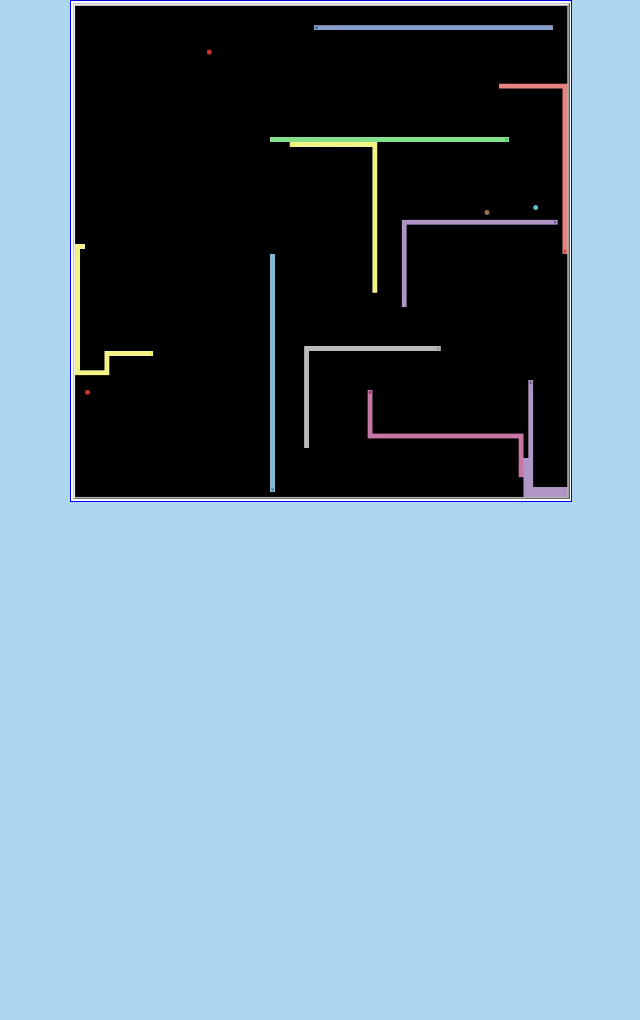
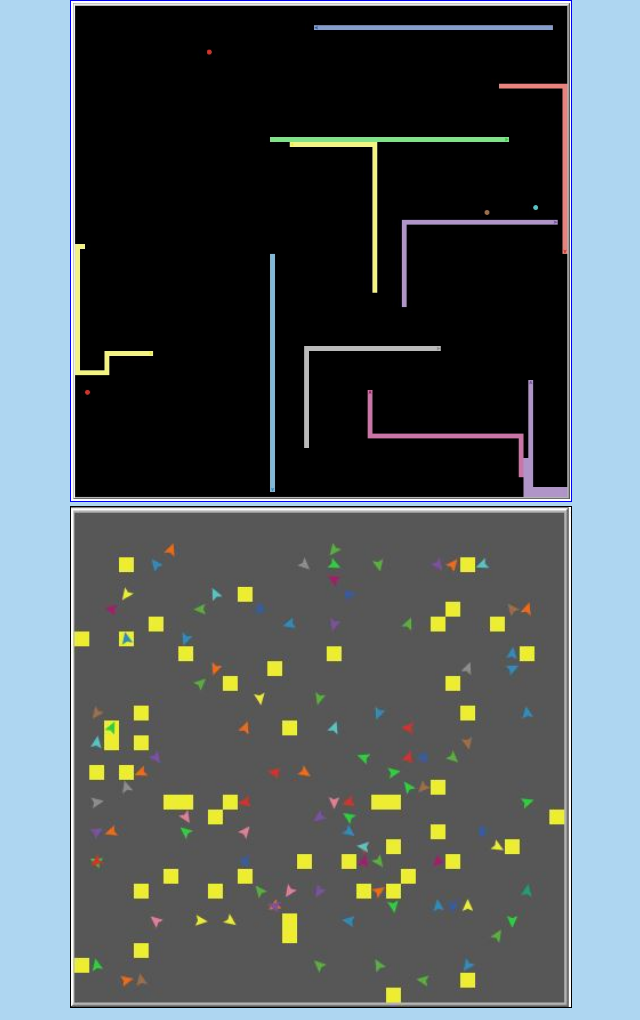
Before and after one commit to lukepc/lukepc.github.io, a plain HTML site: page index.html in a window 1280 px wide. Shown: the part 860-1880 px from the top of the page, without its empty margins (167-807 px from the left). Before the commit the page ends 1374 px from the top, so only its background shows below. Drawn offline with Linux system fonts and the light colour scheme.

Commit message:
adsfadsf

```diff
--- a/index.html
+++ b/index.html
@@ -28,6 +28,8 @@ p {color: black;}
 	<a href = "seekers.html">
 	<img border = '1' src = "seekers.JPG" alt = "Some snake guys looking for food." width = '500' height = '500'></img>
 	</a>
+    <img border = '1' src = "nesters.JPG" alt = "They just want to settle down." width = '500' height = '500'></img>
+
 </div>
 </body>
 </html>
```
